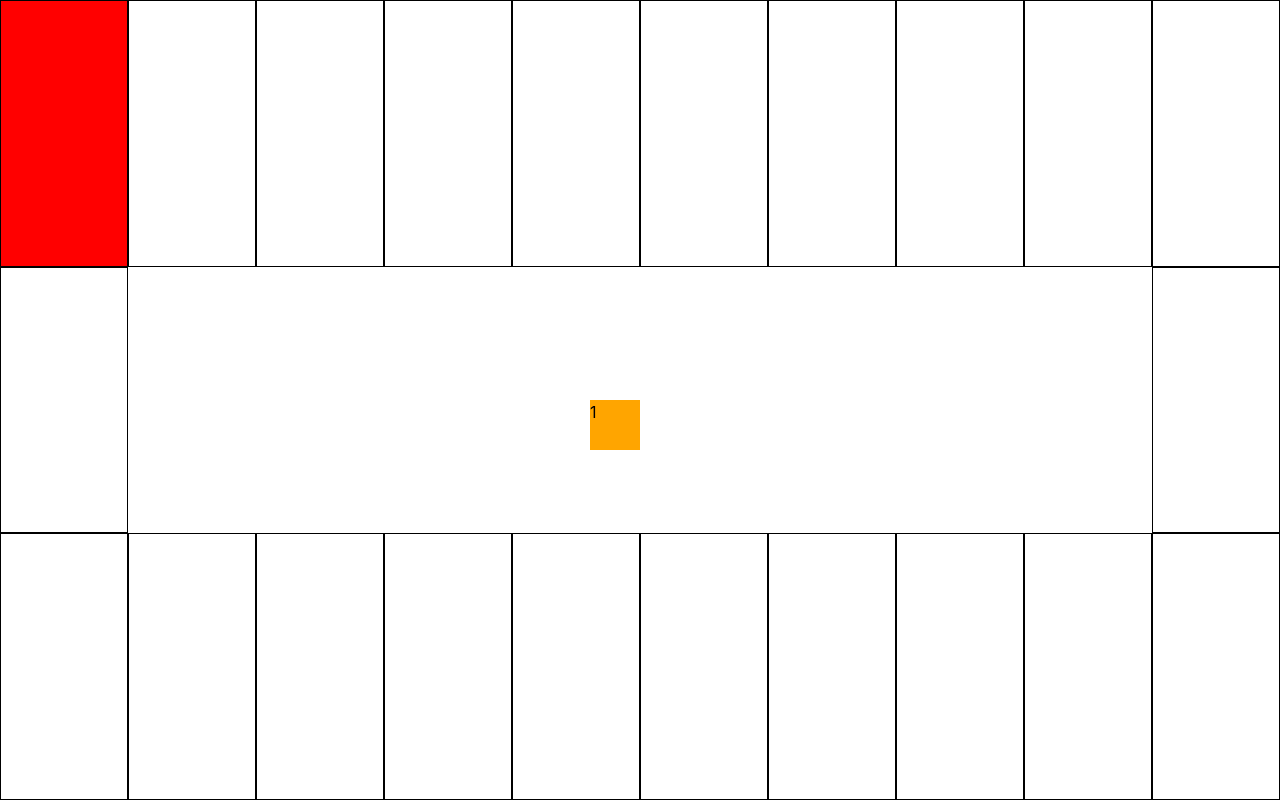
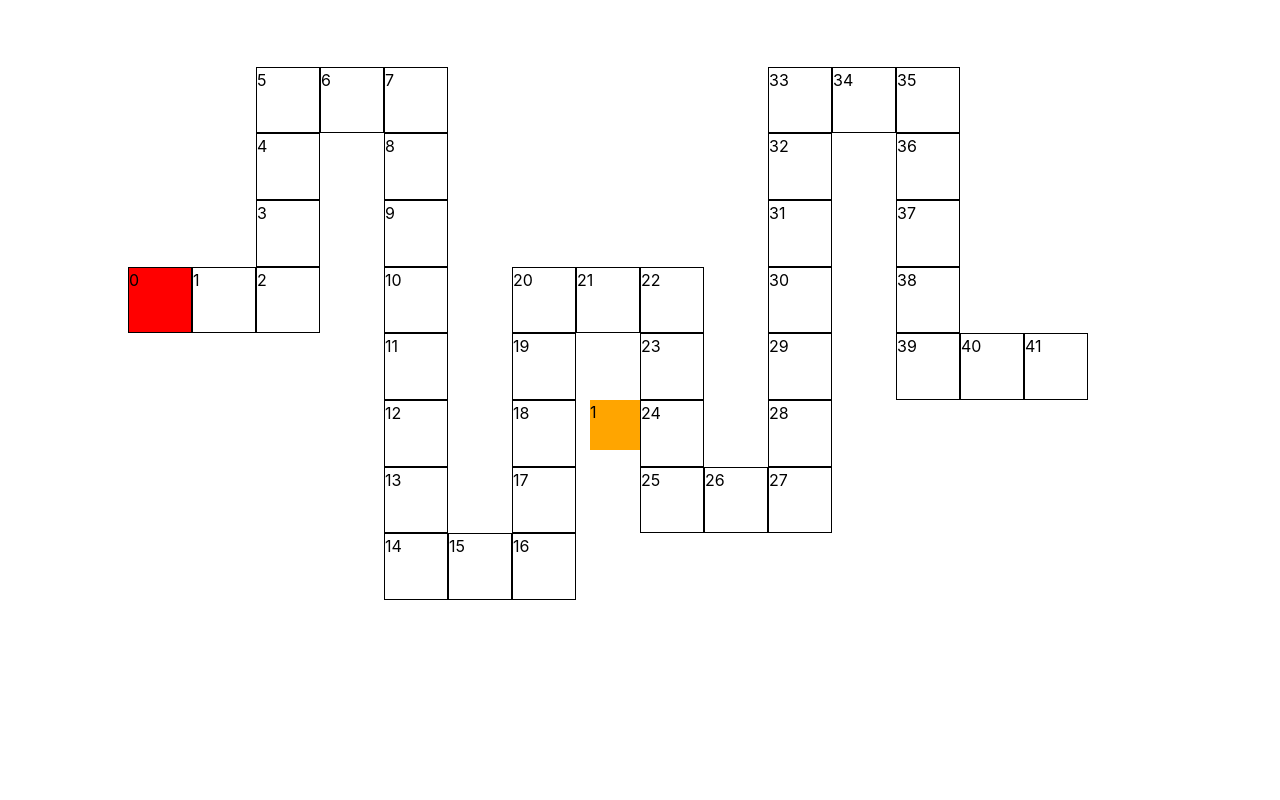
Before and after one commit to YaminZheng/zillionaire, a Vue app: page / in a window 1280 px wide. Built offline with nearby package versions, Linux system fonts and the light colour scheme.

Commit message:
Fix bug, Add prettierrc, Format code

```diff
--- a/src/App.vue
+++ b/src/App.vue
@@ -11,11 +11,24 @@ const SIFTER_MAX = 6;
 // 动画移动的速度
 const JUMP_INTERVAL = 300; // ms
 
+const _____ = null;
+const _ = <T>(x: T) => x;
+const __ = <T>(x: T) => x;
+
 // 四方格，长宽对齐，数字为地，null为空，根据数字顺序走动
 const ROAD_MAP: RoadMap = [
-  [1, 2, 3, 4, 5, 6, 7, 8, 9, 10],
-  [22, null, null, null, null, null, null, null, null, 11],
-  [21, 20, 19, 18, 17, 16, 15, 14, 13, 12],
+  [_____, _____, _____, _____, _____, _____, _____, _____, _____, _____, _____, _____, _____, _____, _____, _____, _____, _____, _____, _____],
+  [_____, _____, _____, _____, __(5), __(6), __(7), _____, _____, _____, _____, _____, _(33), _(34), _(35), _____, _____, _____, _____, _____],
+  [_____, _____, _____, _____, __(4), _____, __(8), _____, _____, _____, _____, _____, _(32), _____, _(36), _____, _____, _____, _____, _____],
+  [_____, _____, _____, _____, __(3), _____, __(9), _____, _____, _____, _____, _____, _(31), _____, _(37), _____, _____, _____, _____, _____],
+  [_____, _____, __(0), __(1), __(2), _____, _(10), _____, _(20), _(21), _(22), _____, _(30), _____, _(38), _____, _____, _____, _____, _____],
+  [_____, _____, _____, _____, _____, _____, _(11), _____, _(19), _____, _(23), _____, _(29), _____, _(39), _(40), _(41), _____, _____, _____],
+  [_____, _____, _____, _____, _____, _____, _(12), _____, _(18), _____, _(24), _____, _(28), _____, _____, _____, _____, _____, _____, _____],
+  [_____, _____, _____, _____, _____, _____, _(13), _____, _(17), _____, _(25), _(26), _(27), _____, _____, _____, _____, _____, _____, _____],
+  [_____, _____, _____, _____, _____, _____, _(14), _(15), _(16), _____, _____, _____, _____, _____, _____, _____, _____, _____, _____, _____],
+  [_____, _____, _____, _____, _____, _____, _____, _____, _____, _____, _____, _____, _____, _____, _____, _____, _____, _____, _____, _____],
+  [_____, _____, _____, _____, _____, _____, _____, _____, _____, _____, _____, _____, _____, _____, _____, _____, _____, _____, _____, _____],
+  [_____, _____, _____, _____, _____, _____, _____, _____, _____, _____, _____, _____, _____, _____, _____, _____, _____, _____, _____, _____],
 ];
 
 /**
@@ -35,11 +48,5 @@ const ROAD_MAP: RoadMap = [
 </script>
 
 <template>
-  <Road
-    :roadMap="ROAD_MAP"
-    :isCanLoop="IS_CAN_LOOP"
-    :minSifter="SIFTER_MIN"
-    :maxSifter="SIFTER_MAX"
-    :jumpInterval="JUMP_INTERVAL"
-  />
+  <Road :roadMap="ROAD_MAP" :isCanLoop="IS_CAN_LOOP" :minSifter="SIFTER_MIN" :maxSifter="SIFTER_MAX" :jumpInterval="JUMP_INTERVAL" />
 </template>
--- a/src/components/Road.vue
+++ b/src/components/Road.vue
@@ -26,19 +26,13 @@ const props = withDefaults(defineProps<Props>(), {
   maxSifter: 6,
   jumpInterval: 300,
 });
-const maxSite = computed(() =>
-  Math.max(...(props.roadMap.flat().filter(Boolean) as Array<number>))
-);
+const maxSite = computed(() => Math.max(...(props.roadMap.flat().filter((n) => n !== null) as Array<number>)));
+const minSite = computed(() => Math.min(...(props.roadMap.flat().filter((n) => n !== null) as Array<number>)));
 
 const computeWidth = (colNum: number) => 100 / colNum;
 const computeHeight = (rowNum: number) => 100 / rowNum;
 
-const createHolder = (
-  colNum: number,
-  rowNum: number,
-  colIndex: number,
-  rowIndex: number
-) => {
+const createHolder = (colNum: number, rowNum: number, colIndex: number, rowIndex: number) => {
   const el = document.createElement("div") as El;
   const _width = computeWidth(colNum);
   const _height = computeHeight(rowNum);
@@ -62,13 +56,9 @@ const generateRoad = (roadMap: RoadMap) => {
   roadMap.forEach((cols, rowIndex) => {
     cols.forEach((row, colIndex) => {
       if (row !== null) {
-        const el = createHolder(
-          getRoadColNum(roadMap),
-          getRoadRowNum(roadMap),
-          colIndex,
-          rowIndex
-        );
+        const el = createHolder(getRoadColNum(roadMap), getRoadRowNum(roadMap), colIndex, rowIndex);
         el.site = row;
+        el.innerText = `${row}`;
         elList.push(el);
       }
     });
@@ -91,7 +81,7 @@ onMounted(() => {
     _roadBoxRef.appendChild(el);
   });
 
-  currentPointer.value = pointerList[0];
+  currentPointer.value = pointerMap.value[minSite.value];
 });
 
 const isFinished = ref(false);
@@ -106,8 +96,7 @@ const loopPointer = async (step: number) => {
   isLooping.value = true;
   for (let i = 0; i < step; i++) {
     const currentSite = currentPointer.value!.site;
-    currentPointer.value =
-      pointerMap.value[currentSite + 1] || Object.values(pointerMap.value)[0];
+    currentPointer.value = pointerMap.value[currentSite + 1] || pointerMap.value[minSite.value];
     await sleep(props.jumpInterval);
   }
   isLooping.value = false;
@@ -125,25 +114,13 @@ const plusStep = (step: number) => {
   }
 };
 
-const transition = computed(
-  () => `left ${props.jumpInterval}ms ease, top ${props.jumpInterval}ms ease`
-);
+const transition = computed(() => `left ${props.jumpInterval}ms ease, top ${props.jumpInterval}ms ease`);
 </script>
 
 <template>
   <div ref="roadBoxRef" class="road-box">
-    <Pointer
-      class="pointer-container"
-      :interval="jumpInterval"
-      :pointer="currentPointer"
-    />
-    <Sifter
-      class="sifter-container"
-      :minCount="minSifter"
-      :maxCount="maxSifter"
-      :disabled="isLooping || isFinished"
-      @plusStep="plusStep"
-    />
+    <Pointer class="pointer-container" :interval="jumpInterval" :pointer="currentPointer" />
+    <Sifter class="sifter-container" :minCount="minSifter" :maxCount="maxSifter" :disabled="isLooping || isFinished" @plusStep="plusStep" />
   </div>
 </template>
 
```
Also changed, not shown: .prettierrc.json (added).
